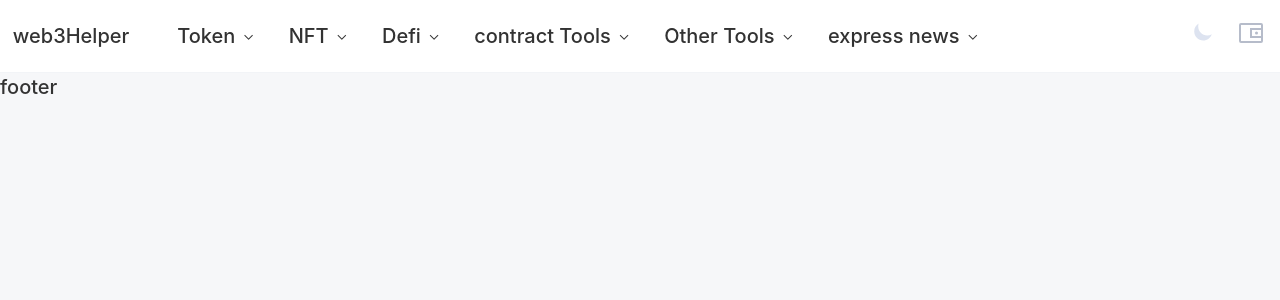
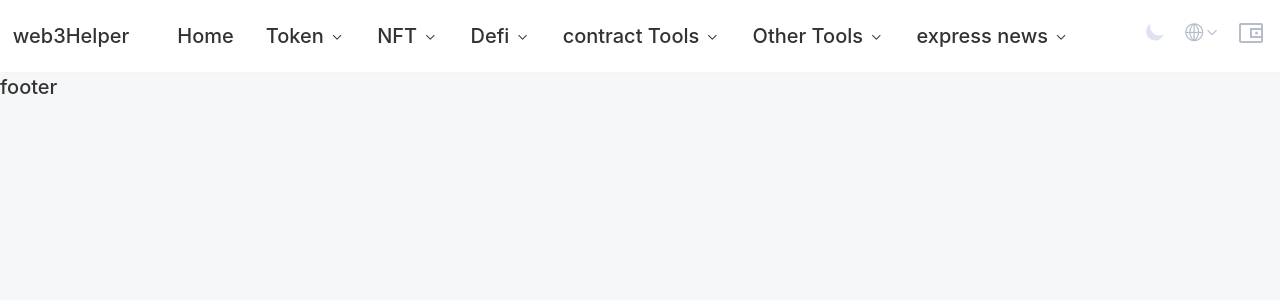
Before and after one commit to web3helper/web3Helper, a Vue app: page / in a window 1280 px wide. Shown: the top 300 px of the page. Built offline with nearby package versions, Linux system fonts and the light colour scheme.

Commit message:
fix update

```diff
--- a/src/assets/css/themes.styl
+++ b/src/assets/css/themes.styl
@@ -2,6 +2,7 @@ light = {
   name: "light", //标识主题
   background_color_main : #f6f7f9, // 主要背景色
   background_color_box : #fff, // 主要背景色
+  background_color_icon : #b6bcca, // 主要背景色
   scroll_bar_bgColor : rgba(223, 223, 223, 1), // 滚动条颜色
   border_lineColor : #f2f4f7, // 线条颜色
   bgColor_001 : rgba(255,255,255,0.7), // 图表背景色
@@ -18,6 +19,7 @@ dark = {
   name: "dark",
   background_color_main : #101114,
   background_color_box : #1b1c23, // 主要背景色
+  background_color_icon : #b6bcca, // 主要背景色
   scroll_bar_bgColor : rgba(23,23,23,0.7),
   border_lineColor : #23292e, // 线条颜色
   bgColor_001 : rgba(5,8,15,0.7),
--- a/src/view/common/Header.vue
+++ b/src/view/common/Header.vue
@@ -44,6 +44,9 @@ const count = ref(0)
              <a class="header-logo">web3Helper</a>
              <div class="header-nav">
                  <div class="menu-button">
+                     Home
+                 </div>
+                 <div class="menu-button">
                       Token
                      <i class="icon iconfont icon-arrow-down"></i>
                  </div>
@@ -74,9 +77,21 @@ const count = ref(0)
                       <svg v-if="appThemeType === 'light'" @click="chengTheme('dark')"  width="24" height="24" viewBox="0 0 24 24" fill="none"><path fill-rule="evenodd" clip-rule="evenodd" d="M20.7853 14.1328C19.4458 14.924 17.8833 15.3781 16.2148 15.3781C11.2443 15.3781 7.21484 11.3486 7.21484 6.37805C7.21484 5.4171 7.36545 4.49133 7.64434 3.62305C4.99316 5.18897 3.21484 8.07571 3.21484 11.3778C3.21484 16.3484 7.24428 20.3778 12.2148 20.3778C16.2245 20.3778 19.6217 17.7558 20.7853 14.1328Z" fill="#DDE3F0"></path></svg>
                       <svg v-else @click="chengTheme('light')" width="24" height="24"  viewBox="0 0 24 24" fill="none"><circle cx="12" cy="12" r="5.5" fill="#FFB340"></circle><rect x="11.5" y="2.5" width="1" height="3" fill="#FFB340"></rect><rect x="11.5" y="18.5" width="1" height="3" fill="#FFB340"></rect><rect x="21.5" y="11.5" width="1" height="3" transform="rotate(90 21.5 11.5)" fill="#FFB340"></rect><rect x="5.5" y="11.5" width="1" height="3" transform="rotate(90 5.5 11.5)" fill="#FFB340"></rect><rect x="18.3613" y="4.92969" width="1" height="3" transform="rotate(45 18.3613 4.92969)" fill="#FFB340"></rect><rect x="7.04883" y="16.2422" width="1" height="3" transform="rotate(45 7.04883 16.2422)" fill="#FFB340"></rect><rect x="19.0684" y="18.3672" width="1" height="3" transform="rotate(135 19.0684 18.3672)" fill="#FFB340"></rect><rect x="7.75586" y="7.05078" width="1" height="3" transform="rotate(135 7.75586 7.05078)" fill="#FFB340"></rect></svg>
                     </div>
+                    <div class="action-bar-language wrapper theme-button">
+                       <i class="icon iconfont icon-Language font-icon-size"></i>
+                       <i class="icon iconfont icon-arrow-down font-icon-size"></i>
+                       <div class="cl-language">
+                            <ul>
+                               <li>English</li>
+                               <li>日本語</li>
+                               <li>简体中文</li>
+                               <li>繁體中文</li>
+                            </ul>
+                       </div>
+                    </div>
                     <div class="action-bar-wallet-connect wrapper theme-button">
                         <svg width="32" height="32" viewBox="0 0 32 32" fill="none"><rect x="5" y="8" width="22" height="18" rx="1" stroke="#B6BCCA" stroke-width="2"></rect><path d="M16 13L27 13V21H16L16 13Z" stroke="#B6BCCA" stroke-width="2"></path><circle cx="21.5" cy="17" r="1.5" fill="#B6BCCA"></circle></svg></div>
-                  </div>
+                   </div>
            </div>
       </div>
     </header>
@@ -131,7 +146,10 @@ body {
       .header-info {
         flex: 1 1;
         height: 40px;
-
+        .font-icon-size {
+           font-size: 18px
+           font_color(background_color_icon);
+        }
         .action-bar {
            display: flex;
            justify-content: flex-end;
@@ -151,6 +169,31 @@ body {
                position: relative;
                margin-left: 16px;
             }
+
+            .action-bar-language {
+                 position: relative;
+
+                .cl-language {
+                    position : absolute;
+                    top: 30px;
+                    bg_color(background_color_box);
+                    font_color(font_color_main);
+                    padding: 8px 15px;
+                    border-radius: 8px;
+                    cursor: pointer;
+                    background: #fff
+                    width: 130px
+                    transition: max-height 15.25s;
+                    display: none
+                    li {
+                      padding: 5px 10px;
+                      font-size: 16px
+                    }
+                }
+            }
+            .action-bar-language:hover .cl-language{
+                display: block
+            }
         }
       }
   }
```
